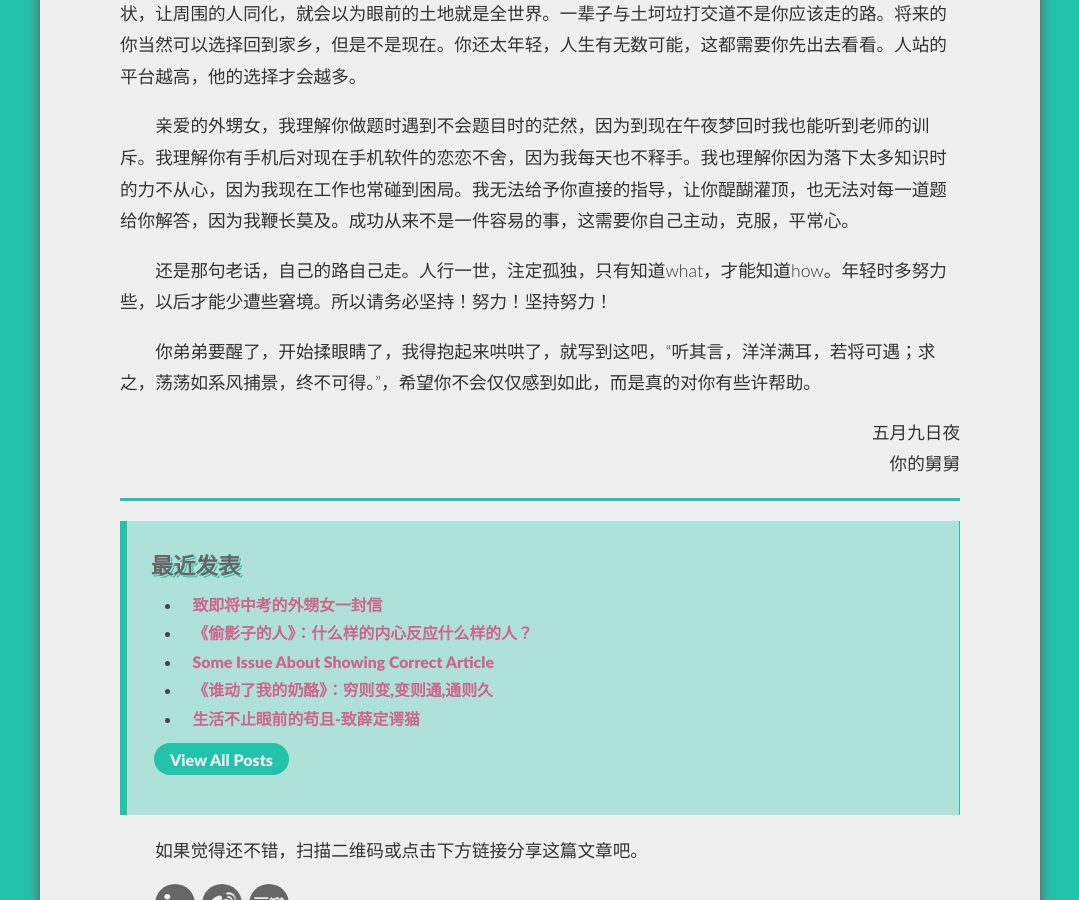
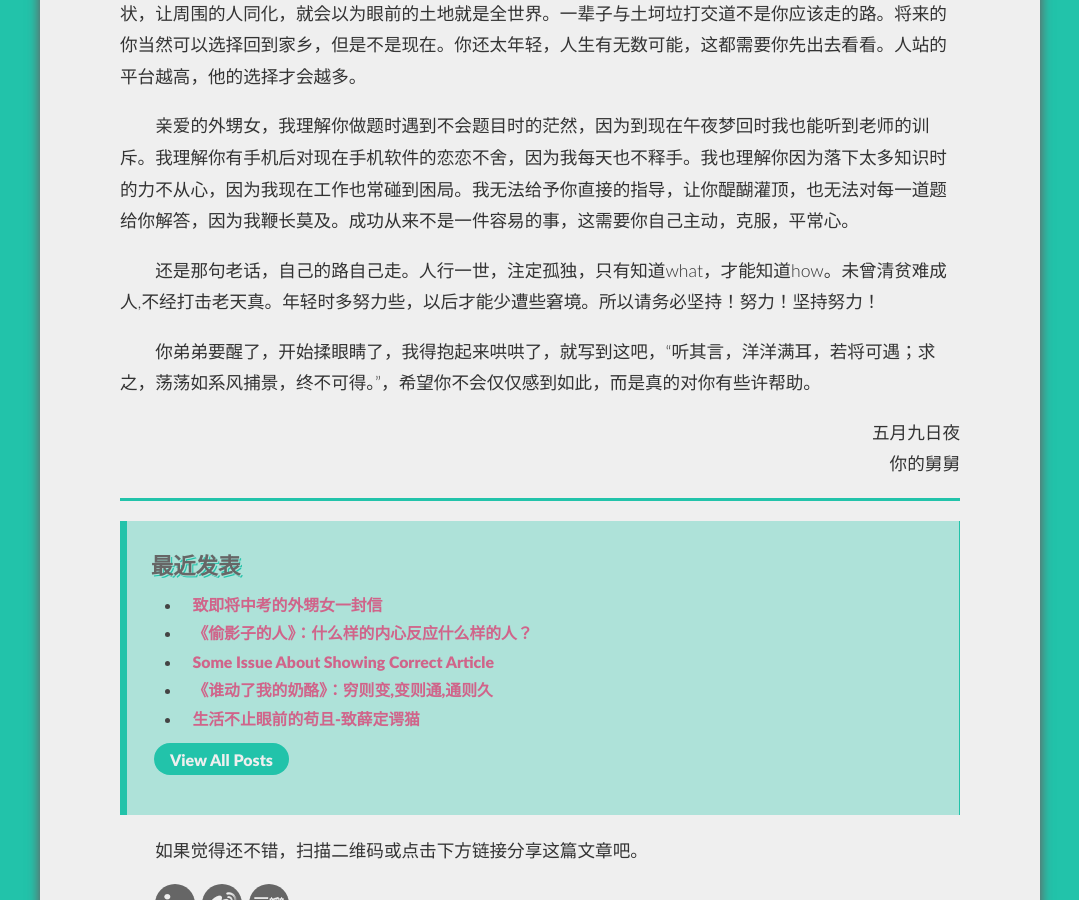
Before and after one commit to zwxscience/MyBlog, a Jekyll site: the page built from _posts/2016-05-09-to-my-niece-for-high-school-exam.md, in a window 1280 px wide and 900 px high, scrolled down 1723 px. Shown: the whole window, without its empty margins (100-1179 px from the left). Built offline with Jekyll 4.4.1, drawn with Linux system fonts in a browser that asks for light colours; Markdown is read by kramdown in place of the engine named in the settings; comment, search, counter and statistics services are not loaded.

Commit message:
Update 2016-05-09-to-my-niece-for-high-school-exam.md

```diff
--- a/_posts/2016-05-09-to-my-niece-for-high-school-exam.md
+++ b/_posts/2016-05-09-to-my-niece-for-high-school-exam.md
@@ -30,7 +30,7 @@ Hi，媛媛，
 
 亲爱的外甥女，我理解你做题时遇到不会题目时的茫然，因为到现在午夜梦回时我也能听到老师的训斥。我理解你有手机后对现在手机软件的恋恋不舍，因为我每天也不释手。我也理解你因为落下太多知识时的力不从心，因为我现在工作也常碰到困局。我无法给予你直接的指导，让你醍醐灌顶，也无法对每一道题给你解答，因为我鞭长莫及。成功从来不是一件容易的事，这需要你自己主动，克服，平常心。
 
-还是那句老话，自己的路自己走。人行一世，注定孤独，只有知道what，才能知道how。年轻时多努力些，以后才能少遭些窘境。所以请务必坚持！努力！坚持努力！
+还是那句老话，自己的路自己走。人行一世，注定孤独，只有知道what，才能知道how。未曾清贫难成人,不经打击老天真。年轻时多努力些，以后才能少遭些窘境。所以请务必坚持！努力！坚持努力！
 
 你弟弟要醒了，开始揉眼睛了，我得抱起来哄哄了，就写到这吧，“听其言，洋洋满耳，若将可遇；求之，荡荡如系风捕景，终不可得。”，希望你不会仅仅感到如此，而是真的对你有些许帮助。
 
```
